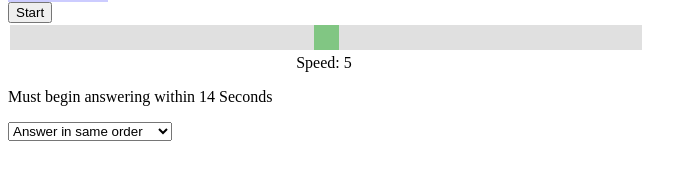
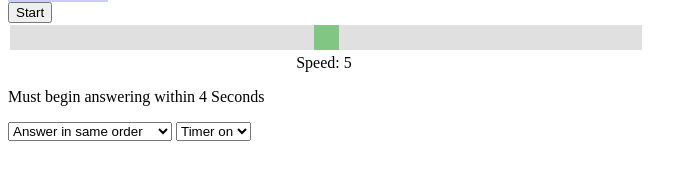
Before and after one commit to sloan-holzman/simon, a plain HTML site: page index.html in a window 1280 px wide. Both pictures are taken after a click on the button "Start". Shown: the part 424-604 px from the top of the page, without its empty margins (0-697 px from the left). Drawn offline with nearby package versions, Linux system fonts and the light colour scheme.

Commit message:
add toggle to turn timer on and off

```diff
--- a/index.html
+++ b/index.html
@@ -26,6 +26,10 @@
     <select single class="order">
       <option value="same">Answer in same order</option>
       <option value="reverse">Answer in reverse order</option>
-  </select>
+    </select>
+    <select single class="timer">
+      <option value="on">Timer on</option>
+      <option value="off">Timer off</option>
+    </select>
   </body>
 </html>
--- a/js/script.js
+++ b/js/script.js
@@ -12,7 +12,7 @@ let userTurn = false;
 let loopIndex = 0;
 let slider = $("#myRange");
 let output = $(".sliderValue");
-let defaultTimeLeft = 15;
+let defaultTimeLeft = 5;
 let timeLeft = defaultTimeLeft;
 let timer;
 // let highScores = [];
@@ -95,7 +95,6 @@ function flashLight(light) {
   }, delay / 2);
 }
 
-//need to fix this!!!!!
 function checkAnswer(answer, userInput) {
   for (let i = 0; i < answer.length; i++) {
     if ($(".order option:selected").val() === "reverse") {
@@ -201,11 +200,13 @@ slider.change(function() {
 });
 
 function responseTimer() {
-  timeLeft--;
-  $(".countdown").text(`Must begin answering within ${timeLeft} Seconds`);
-  if (timeLeft <= 0) {
-    alert("ran out of time!  you lose");
-    restartGame();
+  if ($(".timer option:selected").val() === "on") {
+    timeLeft--;
+    $(".countdown").text(`Must begin answering within ${timeLeft} Seconds`);
+    if (timeLeft <= 0) {
+      alert("ran out of time!  you lose");
+      restartGame();
+    }
   }
 }
 
```
